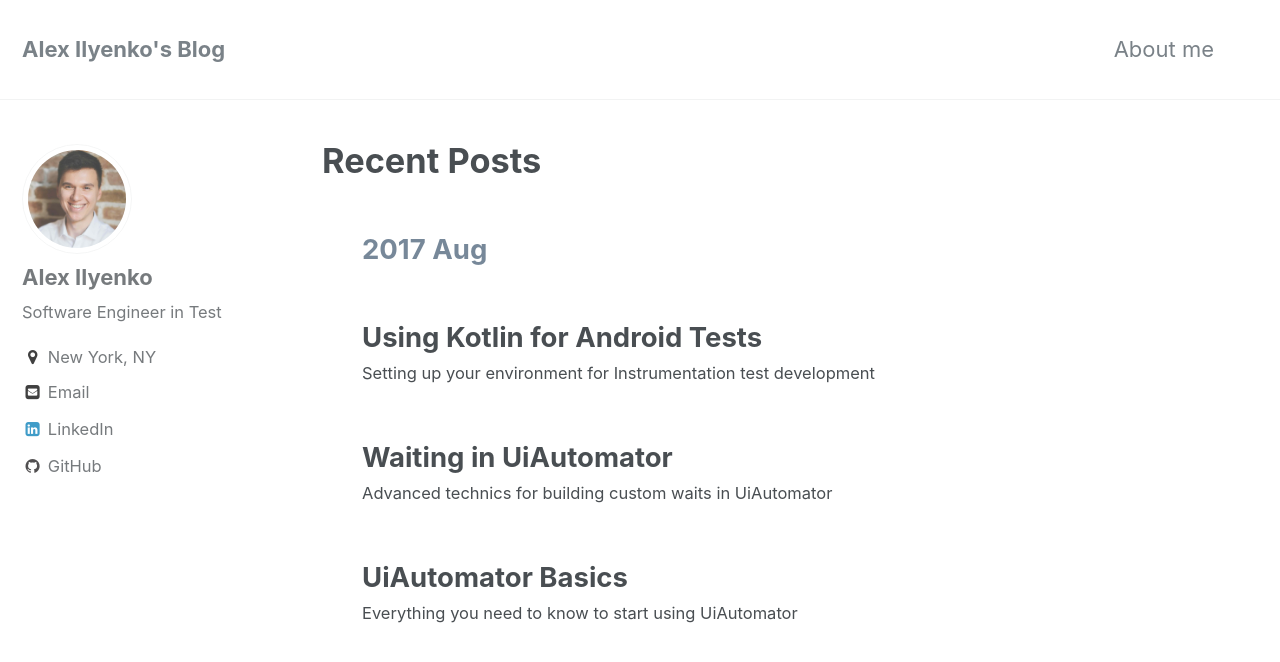
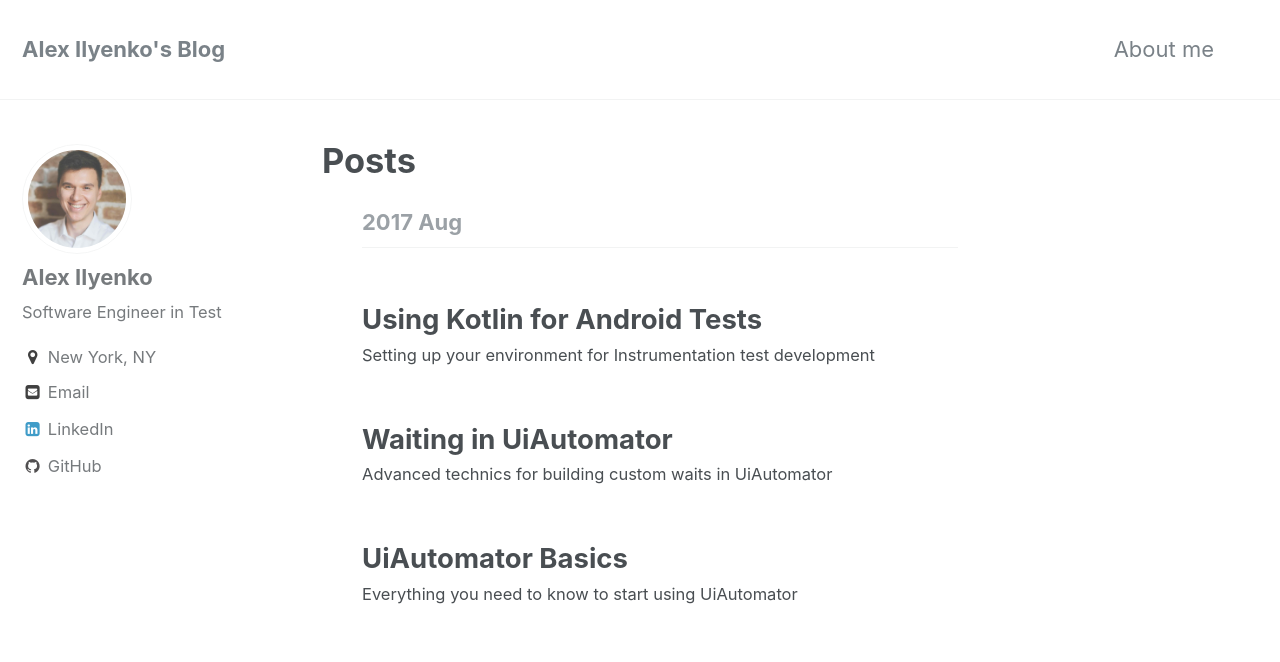
Before and after one commit to alexilyenko/alexilyenko.github.io, a Jekyll site: the page built from _pages/posts.md, in a window 1280 px wide and 900 px high. Shown: the top 662 px of the window. Built offline with Jekyll 4.4.1, drawn with Linux system fonts in a browser that asks for light colours.

```diff
--- a/_pages/posts.md
+++ b/_pages/posts.md
@@ -1,5 +1,5 @@
 ---
-title:  "Recent Posts"
+title:  "Posts"
 layout: archive
 permalink: /
 author_profile: true
@@ -9,14 +9,13 @@ comments: false
 <ul>
   {% for post in site.posts %}
     {% unless post.next %}
-      <font color="#778899"><h2>{{ post.date | date: '%Y %b' }}</h2></font>
+      <font color="#778899"><h2 class="archive__subtitle">{{ post.date | date: '%Y %b' }}</h2></font>
     {% else %}
       {% capture year %}{{ post.date | date: '%Y %b' }}{% endcapture %}
       {% capture nyear %}{{ post.next.date | date: '%Y %b' }}{% endcapture %}
       {% if year != nyear %}
-        <font color="#778899"><h2>{{ post.date | date: '%Y %b' }}</h2></font>
+        <font color="#778899"><h2 class="archive__subtitle">{{ post.date | date: '%Y %b' }}</h2></font>
       {% endif %}
-
     {% endunless %}
    {% include archive-single.html %}
   {% endfor %}
--- a/_posts/2017-08-19-uiautomator-basics.markdown
+++ b/_posts/2017-08-19-uiautomator-basics.markdown
@@ -1,10 +1,10 @@
 ---
-image: /assets/images/uiautomator_basics_thumbnail.jpg
 title: "UiAutomator Basics"
 excerpt: "Everything you need to know to start using UiAutomator"
 comments: true
 related: true
 header:
+    teaser: "/assets/images/uiautomator_basics_thumbnail.jpg"
     overlay_image: /assets/images/uiautomator_basics.jpg
     overlay_filter: 0.25
 date: 2017-08-19
```
Also changed, not shown: assets/images/uiautomator_basics_thumbnail.jpg.
